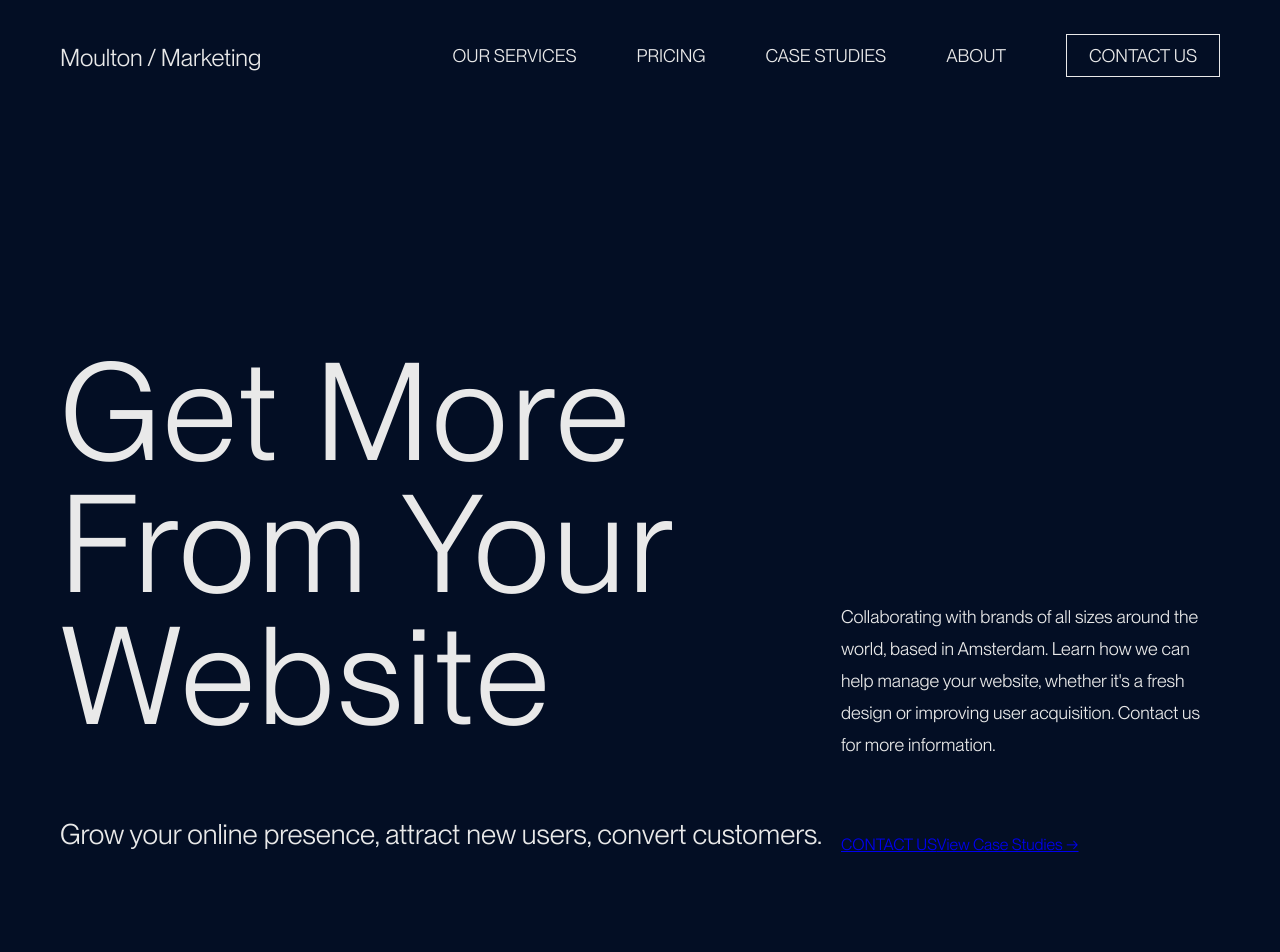
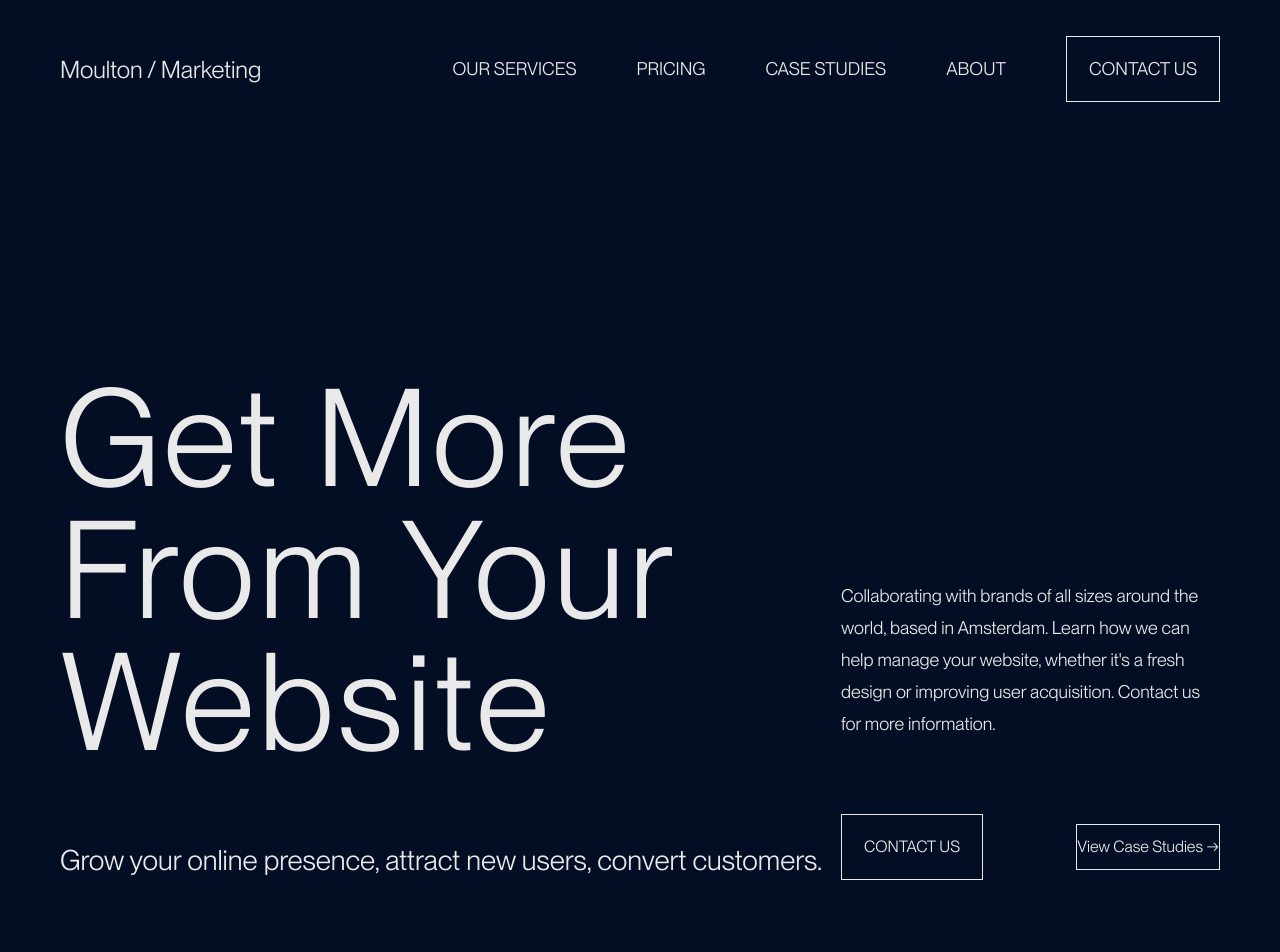
Before and after one commit to elliemoulton/adam-portfolio, a Next.js app: page / in a window 1280 px wide. Shown: the top 952 px of the page. Built offline with nearby package versions, Linux system fonts and the light colour scheme.

Commit message:
getting the contact ctas right

```diff
--- a/src/app/components/header.tsx
+++ b/src/app/components/header.tsx
@@ -34,7 +34,9 @@ export default function Header() {
                             <Link href='/'>About</Link>
                         </li>
                         <li>
-                            <Link href='/' className='contact'>Contact Us</Link>
+                            <Link href='/' className='contact-cta'>
+                                Contact Us
+                            </Link>
                         </li>
                     </ul>
                 </nav>
--- a/src/app/globals.css
+++ b/src/app/globals.css
@@ -140,6 +140,10 @@ p {
     line-height: 28px; /* 175% */
 }
 
+a {
+    text-decoration: none;
+}
+
 .dark-background {
     background-color: #030e24;
     color: #e9e9e9;
@@ -159,6 +163,7 @@ nav {
     align-items: center;
     display: flex;
     justify-content: space-between;
+    line-height: 44px;
 }
 
 nav .logo {
@@ -168,9 +173,10 @@ nav .logo {
     padding: 30px 30px 10px 30px;
 }
 
-nav .contact {
+.contact-cta {
     border: #e9e9e9 1px solid;
     padding: 10px 22px;
+    display: inline-block;
 }
 
 nav a {
@@ -178,8 +184,6 @@ nav a {
     font-size: 18px;
     font-style: normal;
     font-weight: 400;
-    line-height: 32px; /* 177.778% */
-    text-decoration: none;
 }
 
 nav ul {
@@ -215,6 +219,18 @@ nav ul {
     width: 379px;
 }
 
-.hero-section .right-column .cta-buttons {
+.hero-section .right-column .cta-links {
     margin-top: 74px;
+    display: flex;
+    align-items: center;
+    justify-content: space-between;
+    line-height: 44px;
 }
+
+.hero-section a {
+    color: #e9e9e9;
+}
+
+.hero-section .case-studies-cta {
+    border: #e9e9e9 1px solid;
+}
--- a/src/app/page.tsx
+++ b/src/app/page.tsx
@@ -20,9 +20,9 @@ export default function Home() {
                         website, whether it&#39;s a fresh design or improving
                         user acquisition. Contact us for more information.
                     </p>
-                    <div className='cta-buttons'>
-                        <Link href='/'>CONTACT US</Link>
-                        <Link href='/'>View Case Studies &rarr;</Link>
+                    <div className='cta-links'>
+                        <Link href='/' className='contact-cta'>CONTACT US</Link>
+                        <Link href='/' className='case-studies-cta'>View Case Studies &rarr;</Link>
                     </div>
                 </div>
             </div>
```
